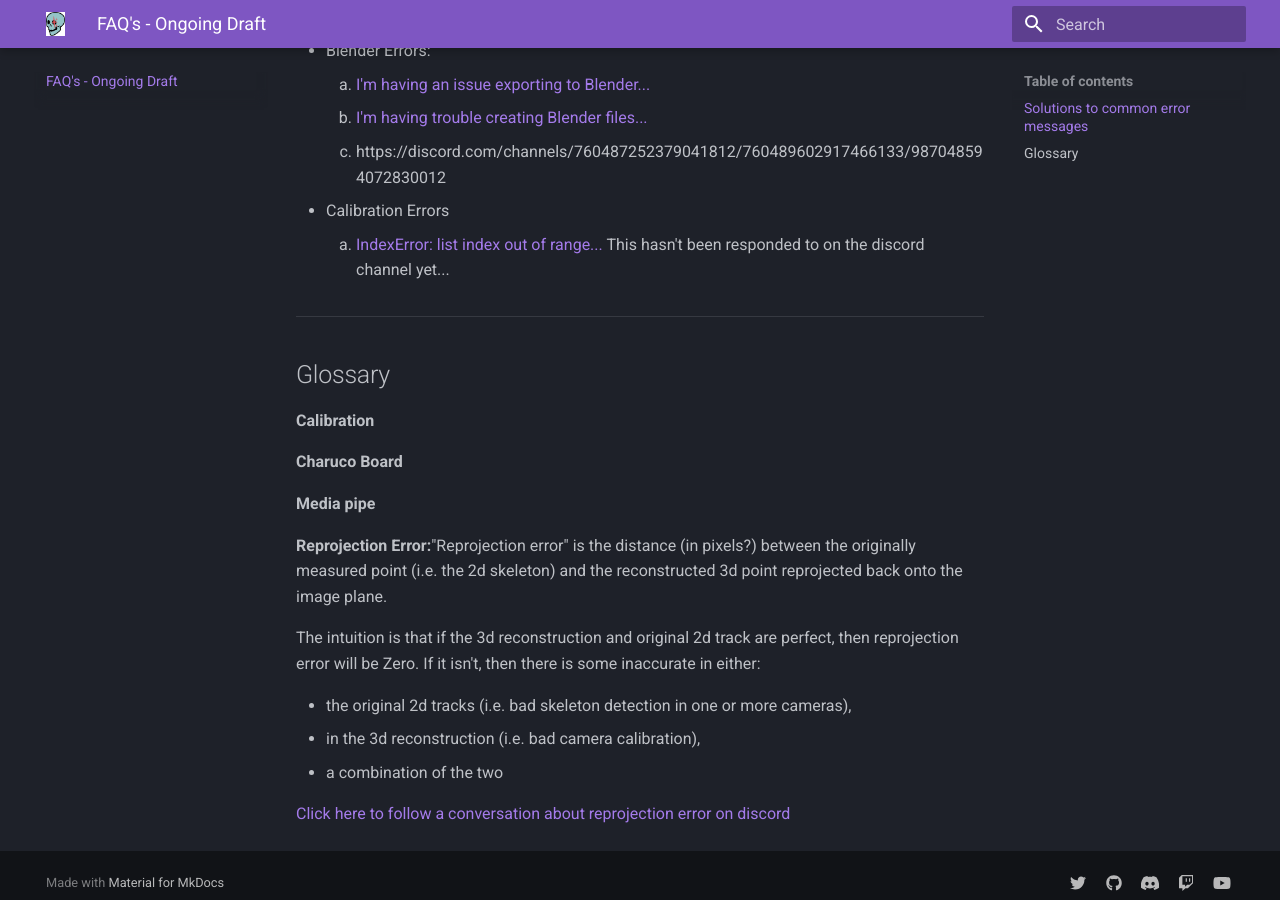
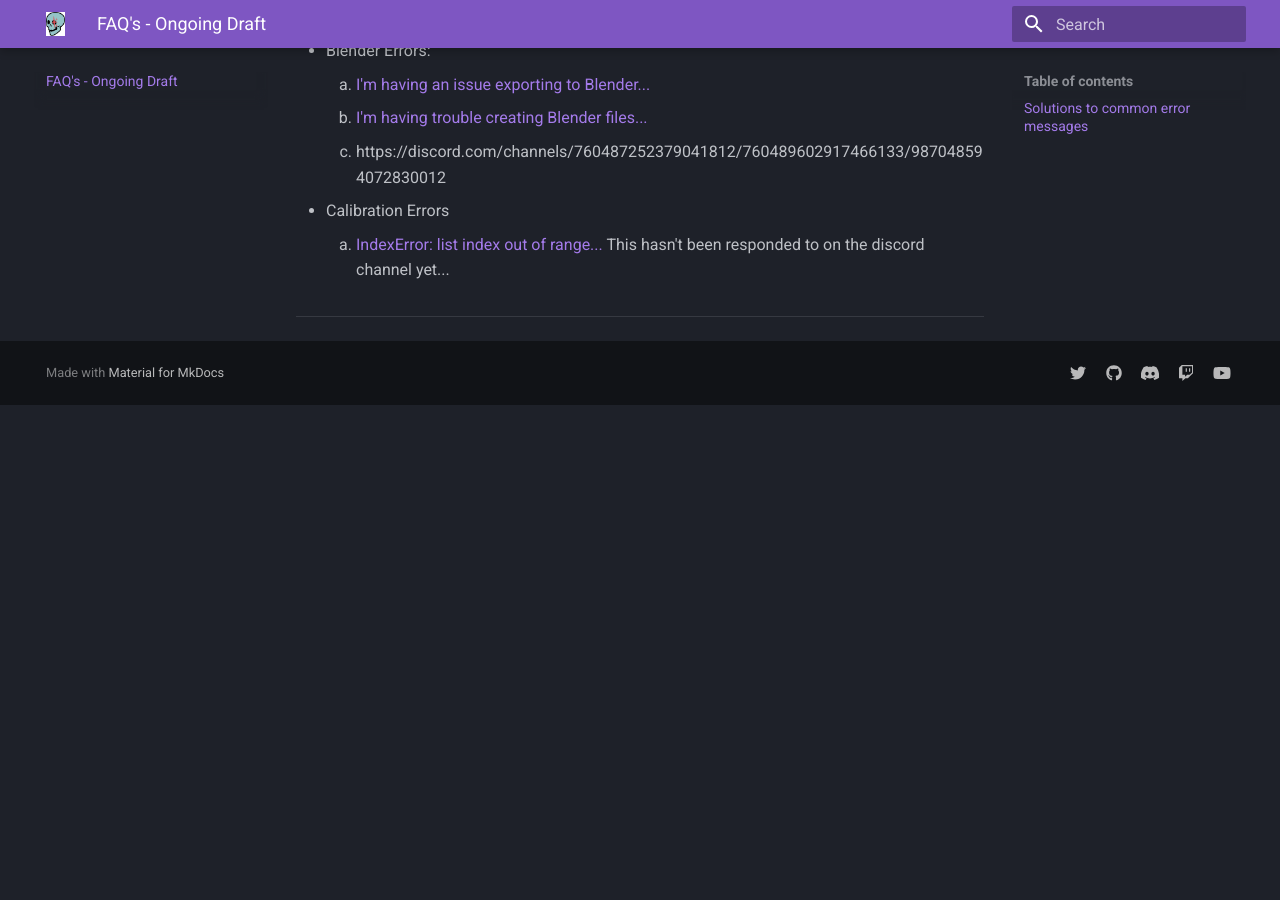
Before and after one commit to freemocap/documentation, an MkDocs documentation site: the page built from docs/frequently_asked_questions_faq.md, in a window 1280 px wide and 900 px high, scrolled down 2876 px. Built offline with MkDocs 1.6.1 and Material for MkDocs 9.7.7, drawn with Linux system fonts in a browser that asks for light colours; after the commit the page ends 3281 px from its top, so only the background shows below that.

Commit message:
Removing Glossary section from FAQ

```diff
--- a/docs/frequently_asked_questions_faq.md
+++ b/docs/frequently_asked_questions_faq.md
@@ -109,23 +109,3 @@ Below are links to discussions in the discord channel about common errors instal
 
 
 ---
-
-## Glossary
-**Calibration**
-
-**Charuco Board**
-
-**Media pipe**
-
-
-**Reprojection Error:**"Reprojection error" is the distance (in pixels?) between the originally measured point (i.e. the 2d skeleton) and the reconstructed 3d point reprojected back onto the image plane.
-
-The intuition is that if the 3d reconstruction and original 2d track are perfect, then reprojection error will be Zero. If it isn't, then there is some inaccurate in either:
-
--  the original 2d tracks (i.e. bad skeleton detection in one or more cameras),
--  in the 3d reconstruction (i.e. bad camera calibration),
-- a combination of the two
-
-
-
-[Click here to follow a conversation about reprojection error on discord](https://discord.com/channels/760487252379041812/760489602917466133/989189718203838505)
```
